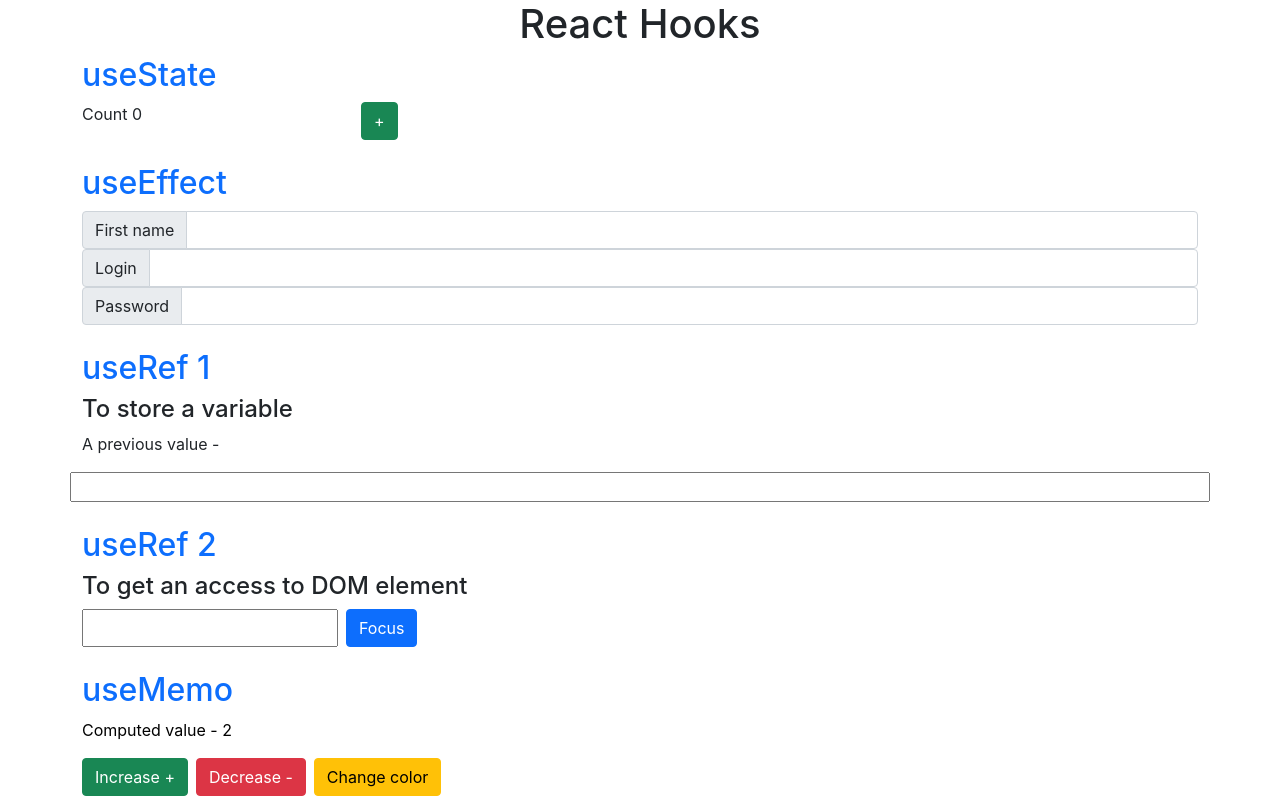
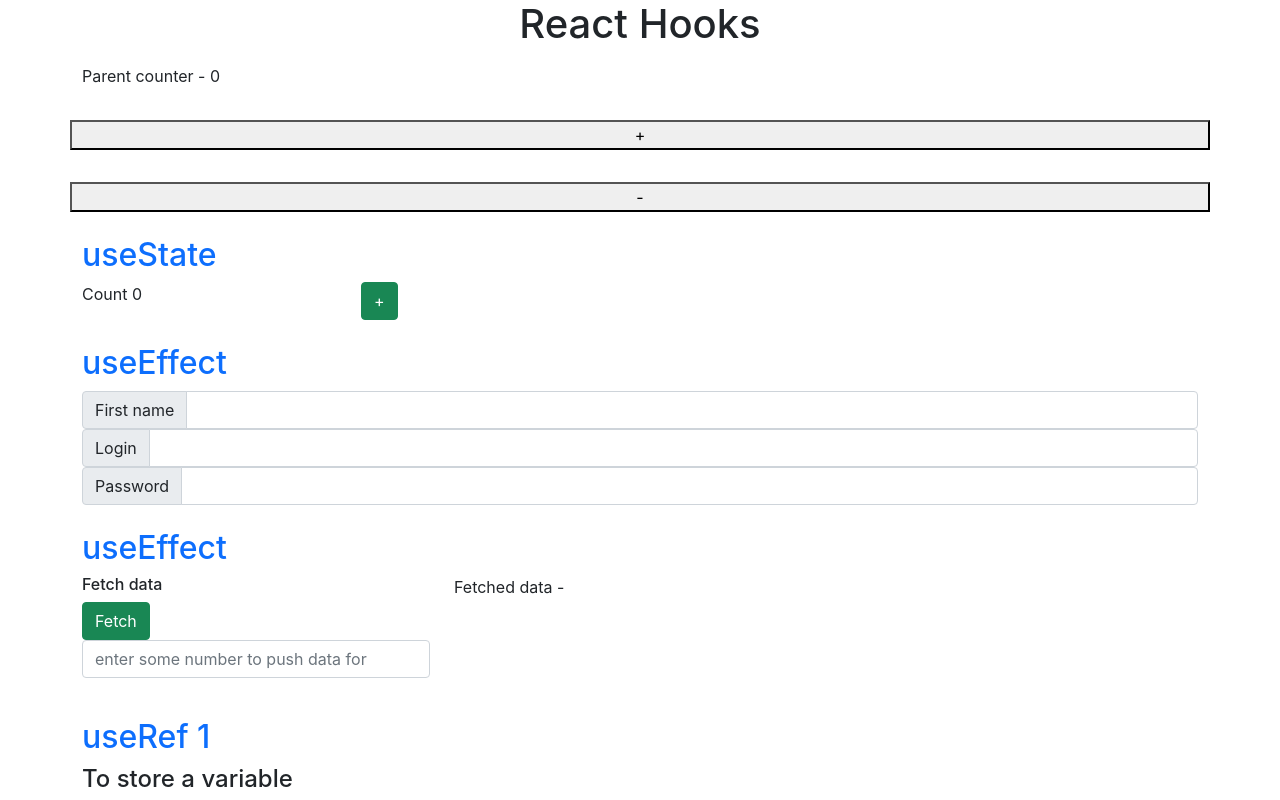
Before and after one commit to SergeyKhrapin/react_hooks, a React (Create React App) app: page / in a window 1280 px wide. Shown: the top 800 px of the page. Built offline with nearby package versions, Linux system fonts and the light colour scheme.

Commit message:
add Fetch component

```diff
--- a/src/MainContainer.tsx
+++ b/src/MainContainer.tsx
@@ -15,7 +15,7 @@ const MainContainer = ({ children }: Props) => {
             {
                 // TODO: fix any type
                 children.map((el: any) => {
-                    const hookName = el?.props.hookName
+                    const hookName = el?.props?.hookName
                     const className = `row mb-4 hook-${hookName}`
                     return (
                         <div className={className} key={hookName}>
--- a/src/ReactHooks.tsx
+++ b/src/ReactHooks.tsx
@@ -13,13 +13,21 @@ import Login from './hooks/customHooks/login/Login'
 import * as Memo from './preventRerendering/functionalComponent'
 import * as Pure from './preventRerendering/classComponent'
 import RenderProps from './renderProps/Counter'
+import {useState, useMemo} from 'react'
+import Fetch from './hooks/useEffect/Fetch'
 
 function ReactHooks() {
+  const [counter, setCounter] = useState(0)
+
     return (
         <>
             <MainContainer>
+              <div>Parent counter - {counter}</div>
+              <button onClick={() => setCounter(val => ++val)}>+</button>
+              <button onClick={() => setCounter(val => --val)}>-</button>
                 <Count hookName='useState' />
                 <Form hookName='useEffect' />
+                <Fetch hookName='useEffect' />
                 <ShowPreviousValue hookName='useRef 1' />
                 <FocusElement hookName='useRef 2' />
                 <ComputeValue hookName='useMemo' />
--- /dev/null
+++ b/src/hooks/useEffect/Fetch.tsx
@@ -0,0 +1,55 @@
+import { useState, FC } from "react";
+import { HookName } from "../../types/types";
+
+interface IUseFetch {
+  fetchData: (val: string) => Promise<void>;
+  isLoading: boolean;
+  data: string;
+}
+
+const useFetch = (): IUseFetch => {
+  const [data, setData] = useState("");
+  const [isLoading, setIsLoading] = useState(false);
+
+  async function fetchData(val: string) {
+    if (val === "") {
+      return;
+    }
+
+    setIsLoading(true);
+
+    const response = await fetch(`http://numbersapi.com/${val}/`);
+    const responseText = await response.text();
+
+    setIsLoading(false);
+    setData(responseText);
+  }
+
+  return {
+    fetchData,
+    isLoading,
+    data,
+  };
+};
+
+const Fetch: FC<HookName> = () => {
+  const [count, setCount] = useState("");
+  const {fetchData, data, isLoading} = useFetch();
+
+  return (
+    <div className="row">
+      <div className="col-4">
+        <h6>Fetch data</h6>
+        <button className="btn btn-success me-2" onClick={() => fetchData(count)}>Fetch</button>
+        <div className="input-group mb-3">
+          <input type="number" onChange={(e) => setCount(e.target.value)} className="form-control" placeholder="enter some number to push data for" />
+        </div>
+      </div>
+      <div className="col-8">
+        <span>Fetched data - {isLoading ? "loading ..." : data}</span>
+      </div>
+    </div>
+  );
+};
+
+export default Fetch;
--- a/src/hooks/useEffect/Form.tsx
+++ b/src/hooks/useEffect/Form.tsx
@@ -9,11 +9,13 @@ const Form: FC<HookName> = () => {
     const { input: password } = useInput('')
 
     useEffect(() => {
-        console.log('Form render') // It is called SECOND whenever firstName changes
+      // It is called SECOND whenever firstName changes or when Form component mounts
+      // console.log('firstName changed or Form mounted')
 
-        return () => {
-            console.log('Form unmount') // It is called FIRST whenever firstName changes
-        }
+      return () => {
+        // It is called FIRST whenever firstName changes or when Form component unmounts
+        // console.log('Cleanup effect - firstName changed or Form unmounted')
+      }
     }, [firstName.value])
 
     return (
```
